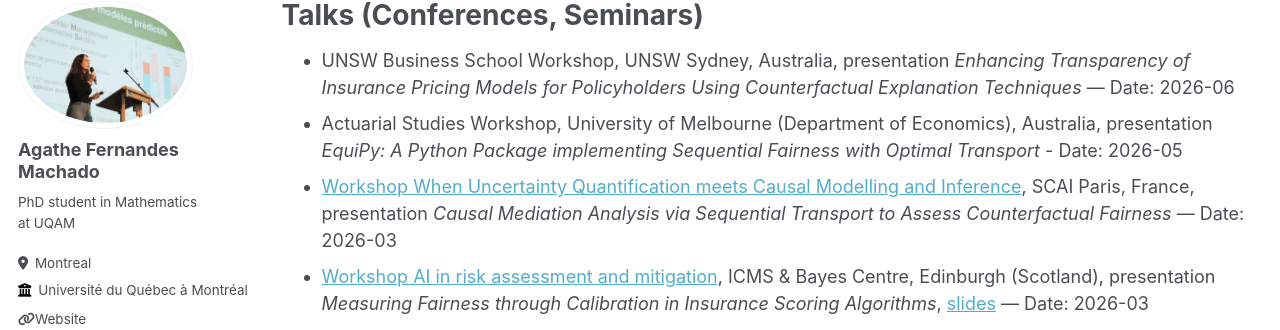
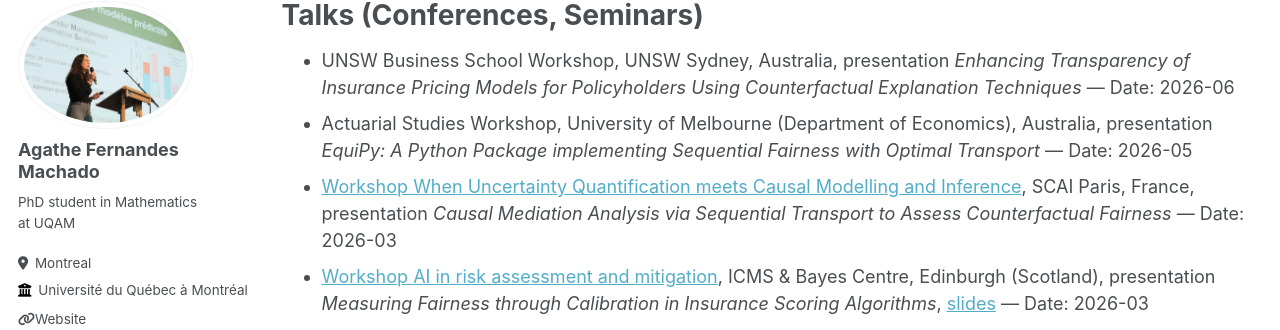
Before and after one commit to fer-agathe/fer-agathe.github.io, a Jekyll site: the page built from _pages/talks.md, in a window 1280 px wide and 900 px high. Shown: the part 117-447 px from the top of the window. Built offline with Jekyll 4.4.1, drawn with Linux system fonts in a browser that asks for light colours; some web fonts are replaced.

Commit message:
typo fix

```diff
--- a/_pages/talks.md
+++ b/_pages/talks.md
@@ -7,7 +7,7 @@ author_profile: true
 
 - UNSW Business School Workshop, UNSW Sydney, Australia, presentation *Enhancing Transparency of Insurance Pricing Models for Policyholders Using Counterfactual Explanation Techniques* — Date: 2026-06
 - Actuarial Studies Workshop, University of Melbourne (Department of Economics), Australia, presentation *EquiPy: A Python Package implementing Sequential Fairness
-with Optimal Transport* - Date: 2026-05
+with Optimal Transport* — Date: 2026-05
 - [Workshop When Uncertainty Quantification meets Causal Modelling and Inference](https://sites.google.com/view/causali-t-ai/events/when-uq-meets-causality), SCAI Paris, France, presentation *Causal Mediation Analysis via Sequential Transport to Assess Counterfactual Fairness* — Date: 2026-03
 - [Workshop AI in risk assessment and mitigation](https://icms.ac.uk/activities/workshop/ai_in_risk_assessment_mitigation/), ICMS & Bayes Centre, Edinburgh (Scotland), presentation *Measuring Fairness through Calibration in Insurance Scoring Algorithms*,  [slides](https://github.com/fer-agathe/calibration_fairness_insurance) — Date: 2026-03
 - [APSPP/SINCLAIR Seminar](https://sinclair-lab.com), EDF Lab Chatou, France, presentation *Unveil Sources of Uncertainty in Machine Learning Models : Feature Contribution to Conformal Prediction Intervals* — Date: 2026-02
```
